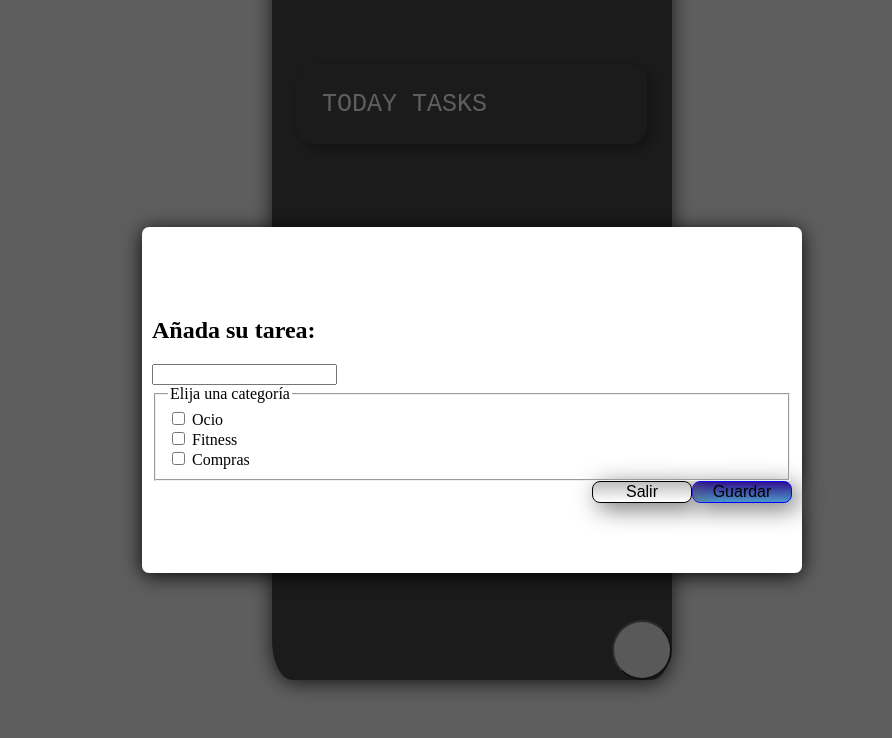
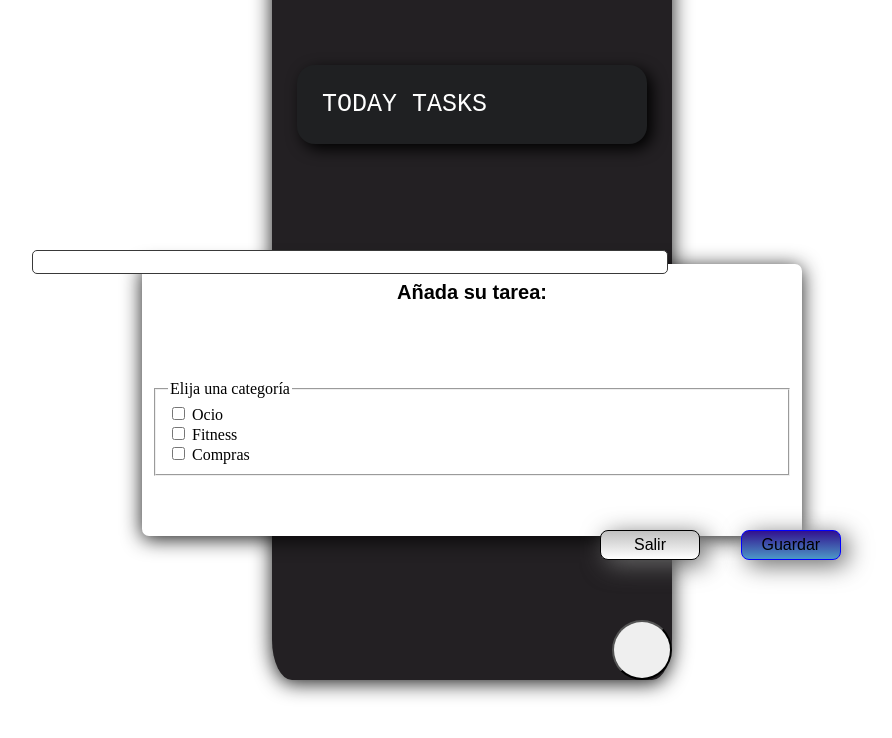
Before and after one commit to lvergara-kiteris/Ejercicio-Todo, a Vue app: page / in a window 1280 px wide. Both pictures are taken after a click on the button 810 px from the left and 890 px from the top of the page. Shown: the part 240-978 px from the top of the page, without its empty margins (168-1060 px from the left). Built offline with nearby package versions, Linux system fonts and the light colour scheme; the HTML template or start-up script is replaced by a standard one.

Commit message:
Commit estilo modal

```diff
--- a/src/components/Modal.vue
+++ b/src/components/Modal.vue
@@ -1,15 +1,15 @@
 <template>
 <transition name="modal-animation">
   <div v-show="modalActive" class="modal">
-    <transition name="modal-animation-inner">
-      <div  class="modal-inner">
-        <!-- Modal Content -->
+    <div class="modal-inner">
 
+        <!-- Contenido del Modal -->
         <slot />
-        <button class="button-guardar" @click="close" type="button" style="float: right;">Guardar</button>
-        <button class="button-salir" @click="close" type="button" style="float: right;">Salir</button>
-      </div>
-    </transition>
+
+      <button class="button-guardar" @click="close" type="button">Guardar</button>
+      <button class="button-salir" @click="close" type="button">Salir</button>
+
+    </div>
   </div>
 </transition>
 </template>
@@ -29,27 +29,27 @@ export default {
 </script>
 
 <style scoped>
-  .modal{
-    display: flex;
-    justify-content: center;
-    align-items: center;
-    height: 100vh;
-    width: 100vw;
-    position: fixed;
-    top: 0;
-    left: 0;
-    background-color: rgba(26, 26, 26, 0.7);
-
-  }
+.modal {
+  position: fixed;
+  top: 0;
+  left: 0;
+  right: 0;
+  bottom: 0;
+  display: flex;
+  align-items: center;
+  justify-content: center;
+  cursor: pointer;
+}
 
   .modal-inner{
     max-width: 640px;
     width: 80%;
     box-shadow: 0 4px 6px -1px rgba(0, 0, 0, 0.1), 0 2px 4px -1px rgba(0, 0, 0, 0.06);
     background-color: white;
-    padding: 70px 10px;
+    padding: 60px 10px;
     border-radius: 7px;
     box-shadow: 0 3px 20px rgba(0,0,0,0.9);
+    display: inline;
   }
 
   .button-guardar{
@@ -60,6 +60,10 @@ export default {
     width: 100px;
     border: 1px solid blue;
     box-shadow: 6px 5px 24px #666666;
+    bottom: 30%;
+    left:71%;
+    height:30px;
+    position: absolute;
   }
 
 .button-salir{
@@ -70,7 +74,10 @@ export default {
     width: 100px;
     border: 1px solid rgb(0, 0, 0);
     box-shadow: 6px 5px 24px #666666;
-
+    bottom: 30%;
+    left:60%;
+    height:30px;
+    position: absolute;
 }
 
   .button:hover {
@@ -78,4 +85,5 @@ export default {
   background-color: #008CBA;
   color: white;
   }
+
 </style>
--- a/src/components/TodoForm.vue
+++ b/src/components/TodoForm.vue
@@ -17,13 +17,8 @@
 <modal @close="toggleModal" :modalActive="modalActive">
   <div class="modal-content">
 
-    <div class="modal-header">
       <h2 class="modal-title">Añada su tarea: </h2>
-    </div>
-
-    <div class="modal-body">
-      <input type="text" class="form-control"/>
-    </div>
+      <input type="text" class="input">
 
 <fieldset>
   <legend>Elija una categoría</legend>
@@ -52,6 +47,7 @@
 </div>
 
 </fieldset>
+
 </div>
 </modal>
 
@@ -102,9 +98,39 @@ export default {
   box-shadow: 0 3px 20px rgba(0,0,0,0.9);
 }
 
+.modal-title{
+  text-align: center;
+  position: relative;
+  justify-content: space-between;
+  font-family: Arial, Helvetica, sans-serif;
+  font-size: 20px;
+  left:100px;
+  bottom:60px;
+  padding-right:200px;
+}
+
+.input{
+  height: 20px;
+  left: 200px;
+  right: 200px;
+  top:250px;
+  position: fixed;
+  width:630px;
+  border: 1px solid #393939;
+  border-radius: 5px 5px 5px 5px;
+  color: #393939;
+  font-size: 12px;
+}
+
 .modal-content{
     display: flex;
     flex-direction:column;
+}
+
+.modal-header{
+  display: flex;
+  align-items: center;
+  justify-content: space-between;
 }
 
 button{
```
